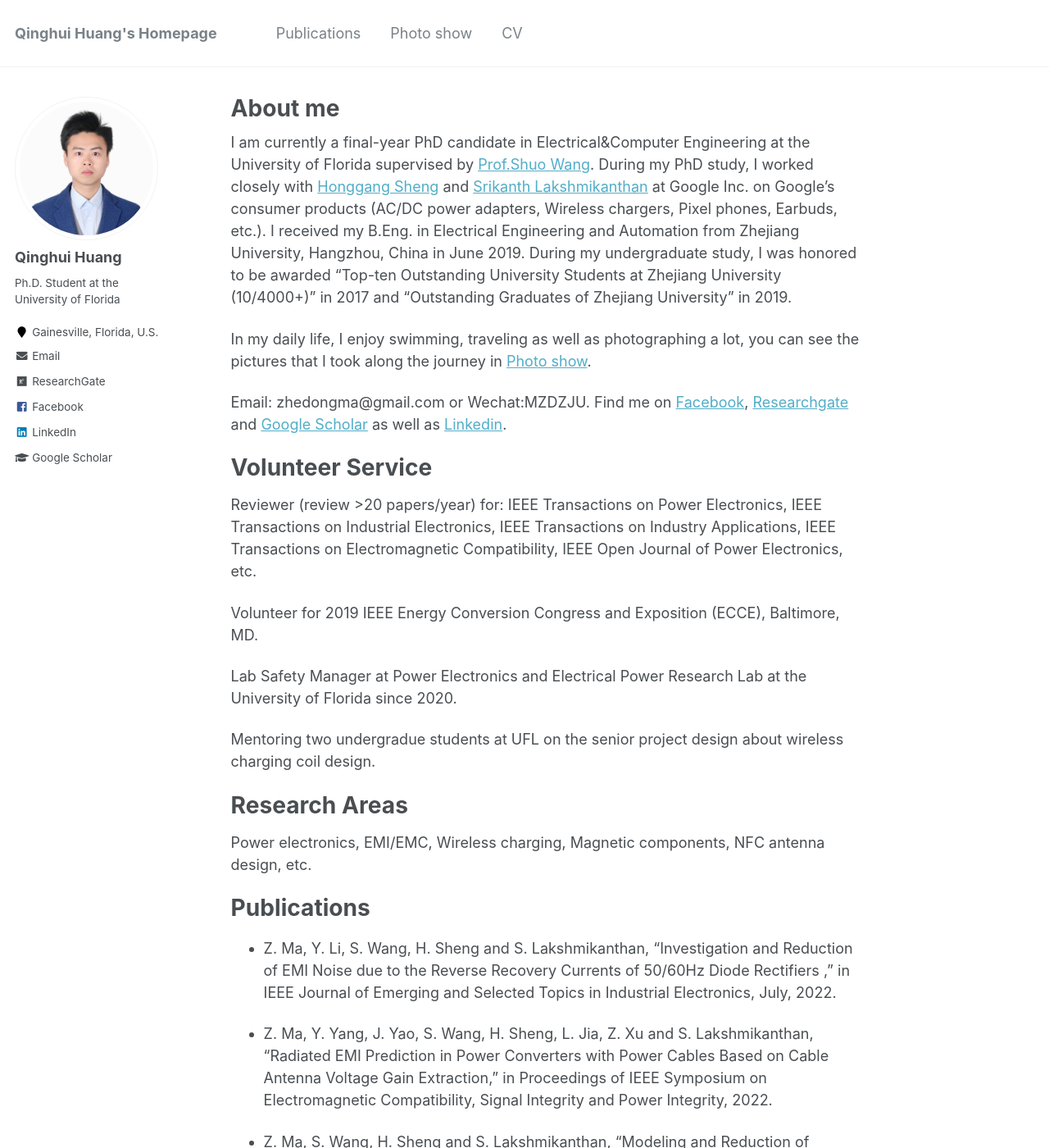
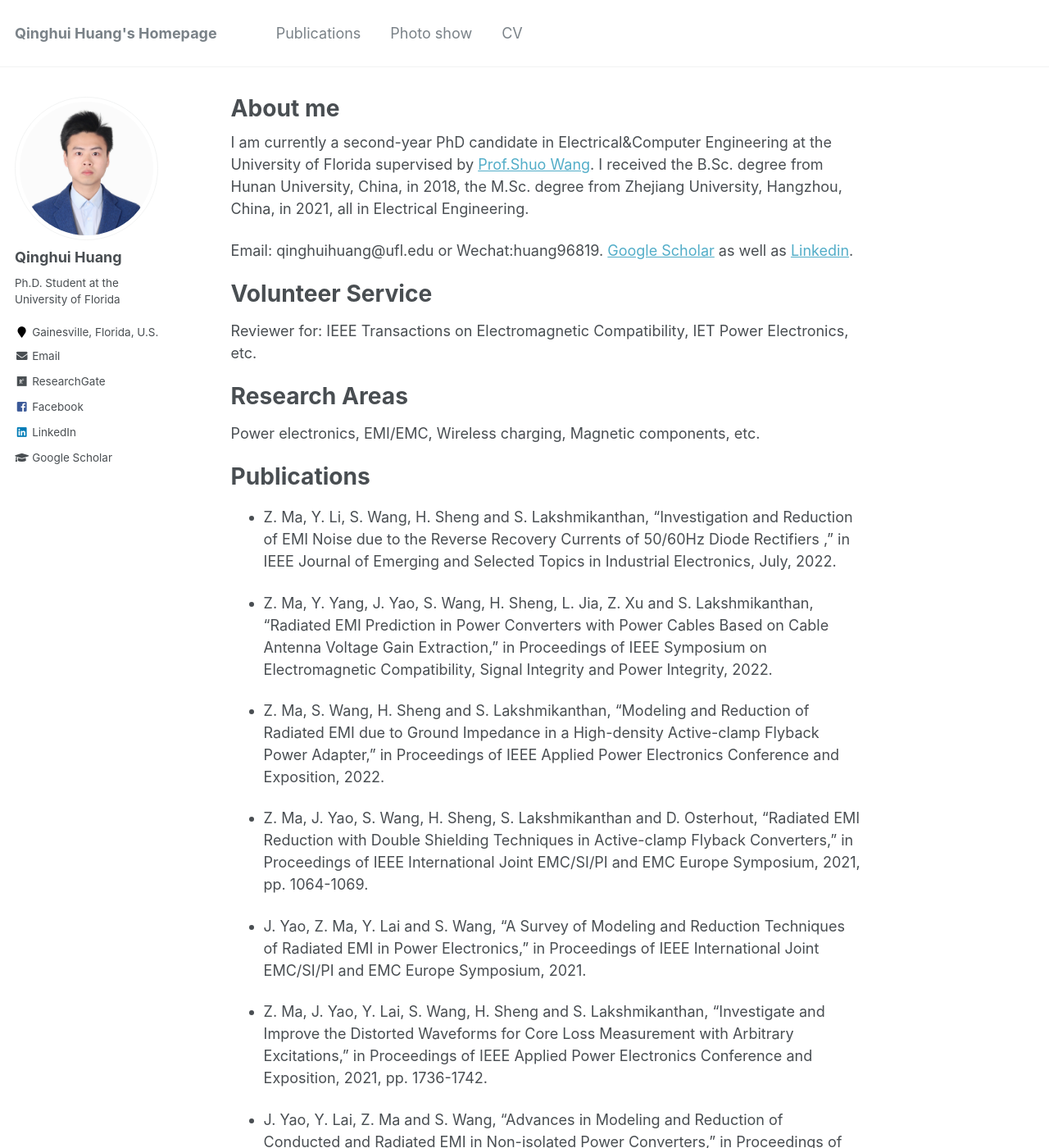
Before and after one commit to slionnnnnn/yanwenlai, a Jekyll site: the page built from _pages/about.md, in a window 1280 px wide and 1400 px high. Shown: the whole window at 82% size. Built offline with Jekyll 4.4.1, drawn with Linux system fonts in a browser that asks for light colours; some of the changed text lies outside the part shown.

Commit message:
Update about.md

```diff
--- a/_pages/about.md
+++ b/_pages/about.md
@@ -8,25 +8,19 @@ redirect_from:
   - /about.html
 ---
 
-I am currently a final-year PhD candidate in Electrical&Computer Engineering at the University of Florida supervised by [Prof.Shuo Wang](https://peeprlgator.github.io/Shuo.Wang/index.html). During my PhD study, I worked closely with [Honggang Sheng](https://research.google/people/HonggangSheng/) and [Srikanth Lakshmikanthan](https://www.linkedin.com/in/srikanth-lakshmikanthan-7995478/) at Google Inc. on Google's consumer products (AC/DC power adapters, Wireless chargers, Pixel phones, Earbuds, etc.). I received my B.Eng. in Electrical Engineering and Automation from Zhejiang University, Hangzhou, China in June 2019. During my undergraduate study, I was honored to be awarded "Top-ten Outstanding University Students at Zhejiang University (10/4000+)" in 2017 and "Outstanding Graduates of Zhejiang University" in 2019.
+I am currently a second-year PhD candidate in Electrical&Computer Engineering at the University of Florida supervised by [Prof.Shuo Wang](https://peeprlgator.github.io/Shuo.Wang/index.html).  I received the B.Sc. degree from Hunan University, China, in 2018, the M.Sc. degree from Zhejiang University, Hangzhou, China, in 2021, all in Electrical Engineering.
 
-In my daily life, I enjoy swimming, traveling as well as photographing a lot, you can see the pictures that I took along the journey in [Photo show](https://zhedongma.github.io/portfolio/).
-
-Email: zhedongma@gmail.com or Wechat:MZDZJU. Find me on [Facebook](https://www.facebook.com/profile.php?id=100024571883628), [Researchgate](https://www.researchgate.net/profile/Zhedong_Ma2) and [Google Scholar](https://scholar.google.com/citations?user=XkmTpQIAAAAJ&hl=en) as well as [Linkedin](http://linkedin.com/in/zhedong-ma-5a9988164).
+Email: qinghuihuang@ufl.edu or Wechat:huang96819. [Google Scholar](https://www.linkedin.com/in/qinghui-huang-44a411221/?trk=people-guest_people_search-card) as well as [Linkedin](https://www.linkedin.com/in/qinghui-huang-44a411221/?trk=people-guest_people_search-card).
 
 Volunteer Service
 ======
-Reviewer (review >20 papers/year) for: IEEE Transactions on Power Electronics, IEEE Transactions on Industrial Electronics, IEEE Transactions on Industry Applications, IEEE Transactions on Electromagnetic Compatibility, IEEE Open Journal of Power Electronics, etc.
+Reviewer  for: IEEE Transactions on Electromagnetic Compatibility, IET Power Electronics, etc.
 
-Volunteer for 2019 IEEE Energy Conversion Congress and Exposition (ECCE), Baltimore, MD.
 
-Lab Safety Manager at Power Electronics and Electrical Power Research Lab at the University of Florida since 2020.
-
-Mentoring two undergradue students at UFL on the senior project design about wireless charging coil design.
 
 Research Areas
 ======
-Power electronics, EMI/EMC, Wireless charging, Magnetic components, NFC antenna design, etc.
+Power electronics, EMI/EMC, Wireless charging, Magnetic components, etc.
 
 Publications
 ======
@@ -57,15 +51,11 @@ Publications
 
 Honors/Awards
 ======
-Dora G. Partheniades Fellowship Award, University of Florida. 2021
-(For contributions to green/renewable energy research)
-
-Awards of Outstanding Graduates of Zhejiang University (top 10%). 2019
-
-Top-ten Outstanding University Students, Zhejiang University (Lantian academy)(10/4000+). 2017
-
-Awards of Excellent Student, Zhejiang University. 2018
-
-Scholarship for Academic Excellence of Zhejiang University. 2016-2018
-
-Awards of Outstanding Student Leader, Zhejiang University. 2017
+Outstanding Graduates (Master), Zhejiang University,2021
+Excellent student of Zhejiang University,Zhejiang University, Zhejiang University,2020
+Scholarship of MPS, endowed by Monolithic Power Systems(MPS) Corporation,2020
+Excellent student of Zhejiang University,Zhejiang University, Zhejiang University,2019
+Scholarship of Mitsubishi Electric, endowed by Mitsubishi Electric Corporation,2019
+Outstanding Graduates (Bachelor),Zhejiang University,2018
+Second Prize of National Undergraduate Electronic Design Contest,2018
+Merit Student of Hunan University, Hunan University,2015,2016,2017
```
